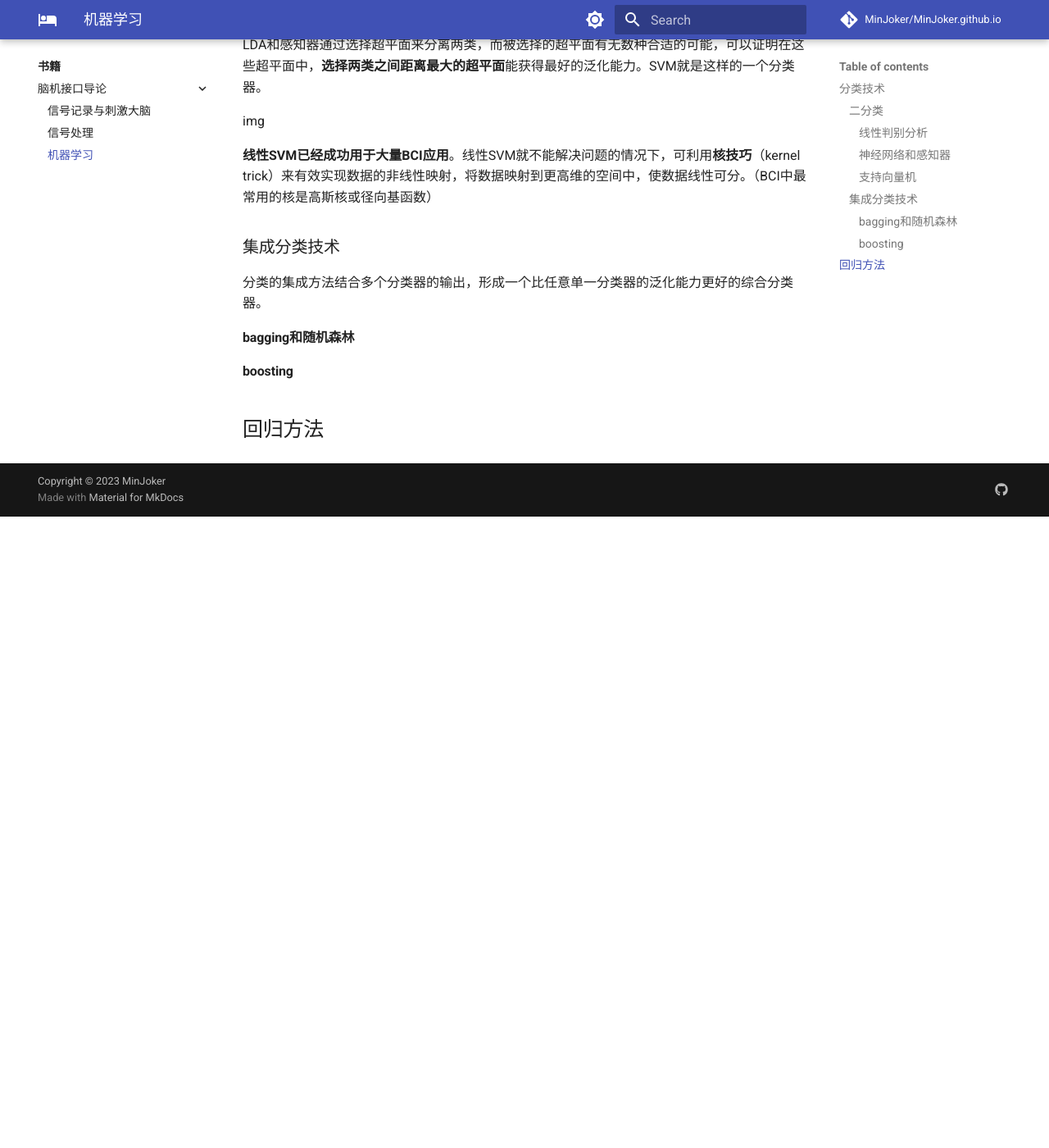
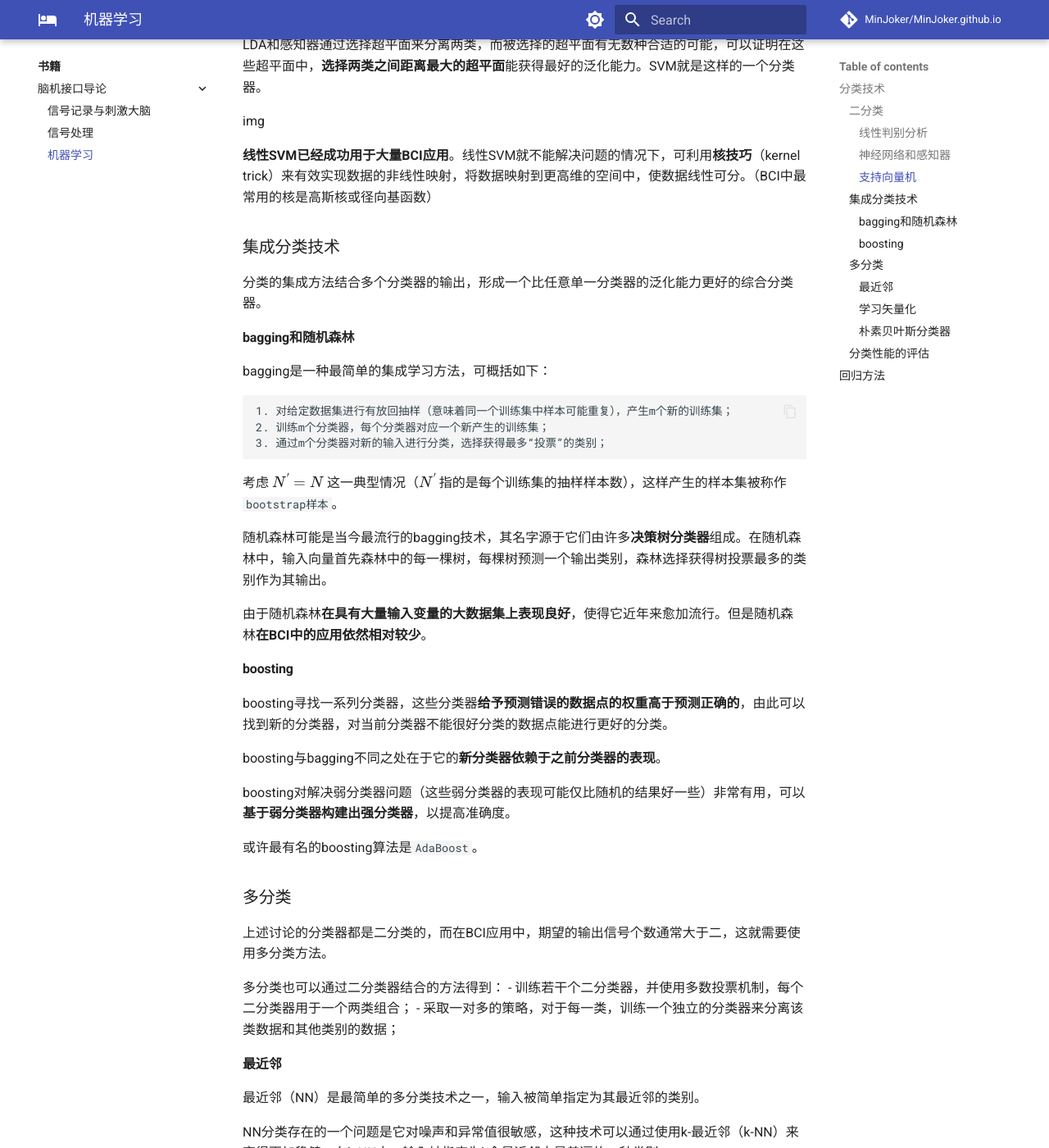
Before and after one commit to MinJoker/MinJoker.github.io, an MkDocs documentation site: the page built from docs/books/BCIAI/Ch5.md, in a window 1280 px wide and 1400 px high, scrolled down 2105 px. Shown: the whole window at 82% size. Built offline with MkDocs 1.6.1 and Material for MkDocs 9.7.7, drawn with Linux system fonts in a browser that asks for light colours; comment, search, counter and statistics services are not loaded; before the commit the page ends 2735 px from its top, so only the background shows below that; some of the changed text lies outside the part shown.

Commit message:
update BCIAI

````diff
--- a/docs/books/BCIAI/Ch5.md
+++ b/docs/books/BCIAI/Ch5.md
@@ -34,7 +34,7 @@ $$
 g(x) = w^T x + w_0 = 0
 $$
 
-边界由超平面的法向量 $w$ 和阈值 $w_0$ 来表示，他们由被标记的训练数据决定。
+边界由超平面的法向量 $w$ 和阈值 $w_0$ 来表示，它们由被标记的训练数据决定。
 
 对于新的输入向量 $x\in X^p$ ，通过如下计算对其进行二分类：
 
@@ -72,7 +72,7 @@ $$
 
 感知器和LDA不同之处在于权值和阈值参数如何适应输入。受生物学启发，感知器以在线的方式调节其参数：给定一个输入 $x$ 和期望的输出 $y^d$ ，如果输出误差 $y-y^d$ 为正，那么正输入的权值减小，负输入的权值增大，并且阈值增大。**这种“学习”规则的净效应是减少将来类似输入所产生的输出误差**。
 
-**多层感知器是感知器的非线性推广**，其使用`sigmoid`软阈值非线性函数，而不是使用硬阈值非线性函数来表示他们的神经单元：
+**多层感知器是感知器的非线性推广**，其使用`sigmoid`软阈值非线性函数，而不是使用硬阈值非线性函数来表示它们的神经单元：
 
 $$
 y = sigmoid(w^T x + w_0)
@@ -96,6 +96,54 @@ img
 
 #### bagging和随机森林
 
+bagging是一种最简单的集成学习方法，可概括如下：
+
+```
+1. 对给定数据集进行有放回抽样（意味着同一个训练集中样本可能重复），产生m个新的训练集；
+2. 训练m个分类器，每个分类器对应一个新产生的训练集；
+3. 通过m个分类器对新的输入进行分类，选择获得最多“投票”的类别；
+```
+
+考虑 $N^{'} = N$ 这一典型情况（$N^{'}$ 指的是每个训练集的抽样样本数），这样产生的样本集被称作`bootstrap样本`。
+
+随机森林可能是当今最流行的bagging技术，其名字源于它们由许多**决策树分类器**组成。在随机森林中，输入向量首先森林中的每一棵树，每棵树预测一个输出类别，森林选择获得树投票最多的类别作为其输出。
+
+由于随机森林**在具有大量输入变量的大数据集上表现良好**，使得它近年来愈加流行。但是随机森林**在BCI中的应用依然相对较少**。
+
 #### boosting
 
+boosting寻找一系列分类器，这些分类器**给予预测错误的数据点的权重高于预测正确的**，由此可以找到新的分类器，对当前分类器不能很好分类的数据点能进行更好的分类。
+
+boosting与bagging不同之处在于它的**新分类器依赖于之前分类器的表现**。
+
+boosting对解决弱分类器问题（这些弱分类器的表现可能仅比随机的结果好一些）非常有用，可以**基于弱分类器构建出强分类器**，以提高准确度。
+
+或许最有名的boosting算法是`AdaBoost`。
+
+### 多分类
+
+上述讨论的分类器都是二分类的，而在BCI应用中，期望的输出信号个数通常大于二，这就需要使用多分类方法。
+
+多分类也可以通过二分类器结合的方法得到：
+- 训练若干个二分类器，并使用多数投票机制，每个二分类器用于一个两类组合；
+- 采取一对多的策略，对于每一类，训练一个独立的分类器来分离该类数据和其他类别的数据；
+
+#### 最近邻
+
+最近邻（NN）是最简单的多分类技术之一，输入被简单指定为其最近邻的类别。
+
+NN分类存在的一个问题是它对噪声和异常值很敏感，这种技术可以通过使用k-最近邻（k-NN）来变得更加稳健。在k-NN中，输入被指定为k个最近邻中最普遍的一种类别。
+
+img
+
+k-NN技术存在的一个潜在问题是它偏向于训练集中最多样本所属的类别，其有一种变式，把距离和类别同时纳入考虑，可以解决这一问题。
+
+#### 学习矢量化
+
+
+
+#### 朴素贝叶斯分类器
+
+### 分类性能的评估
+
 ## 回归方法
````
